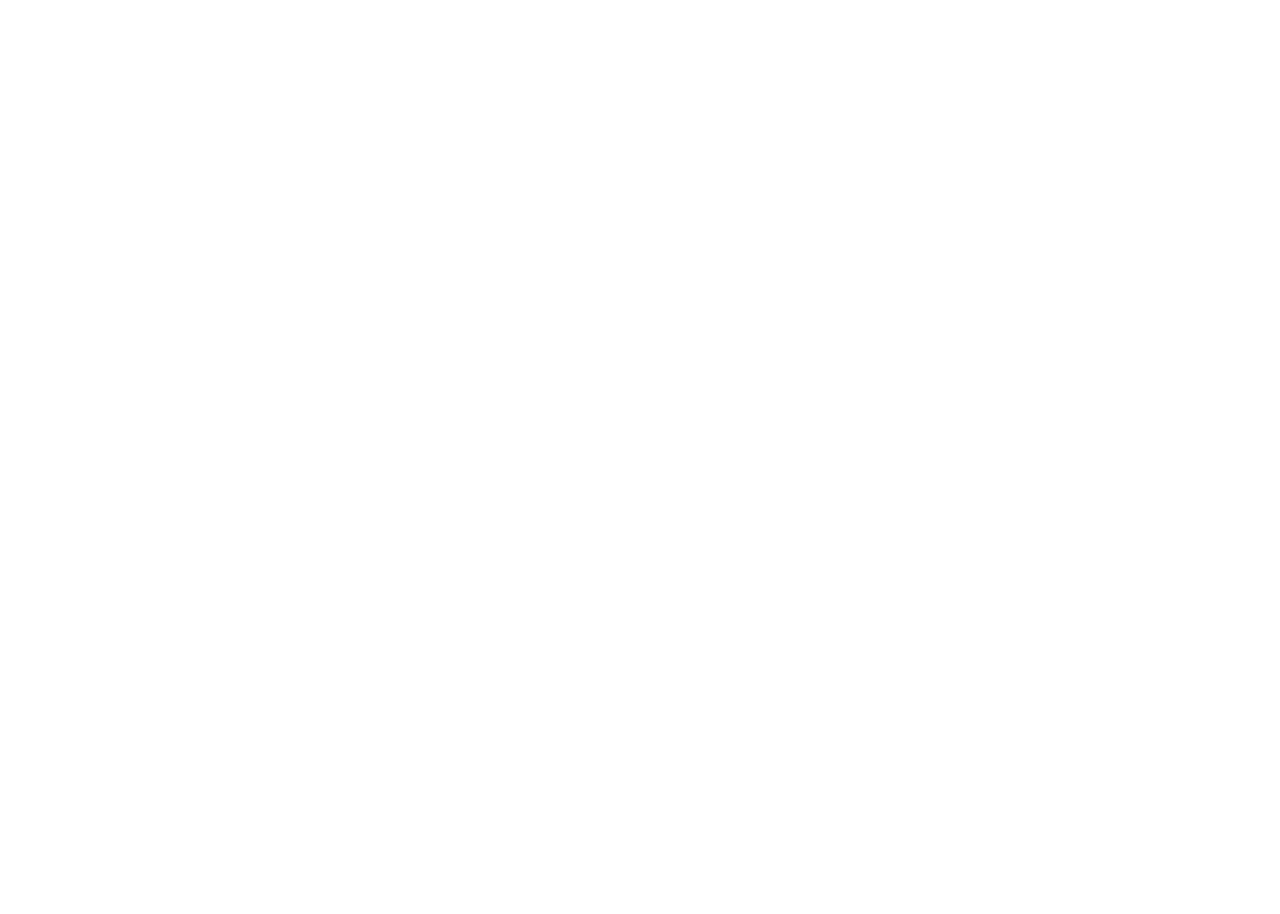
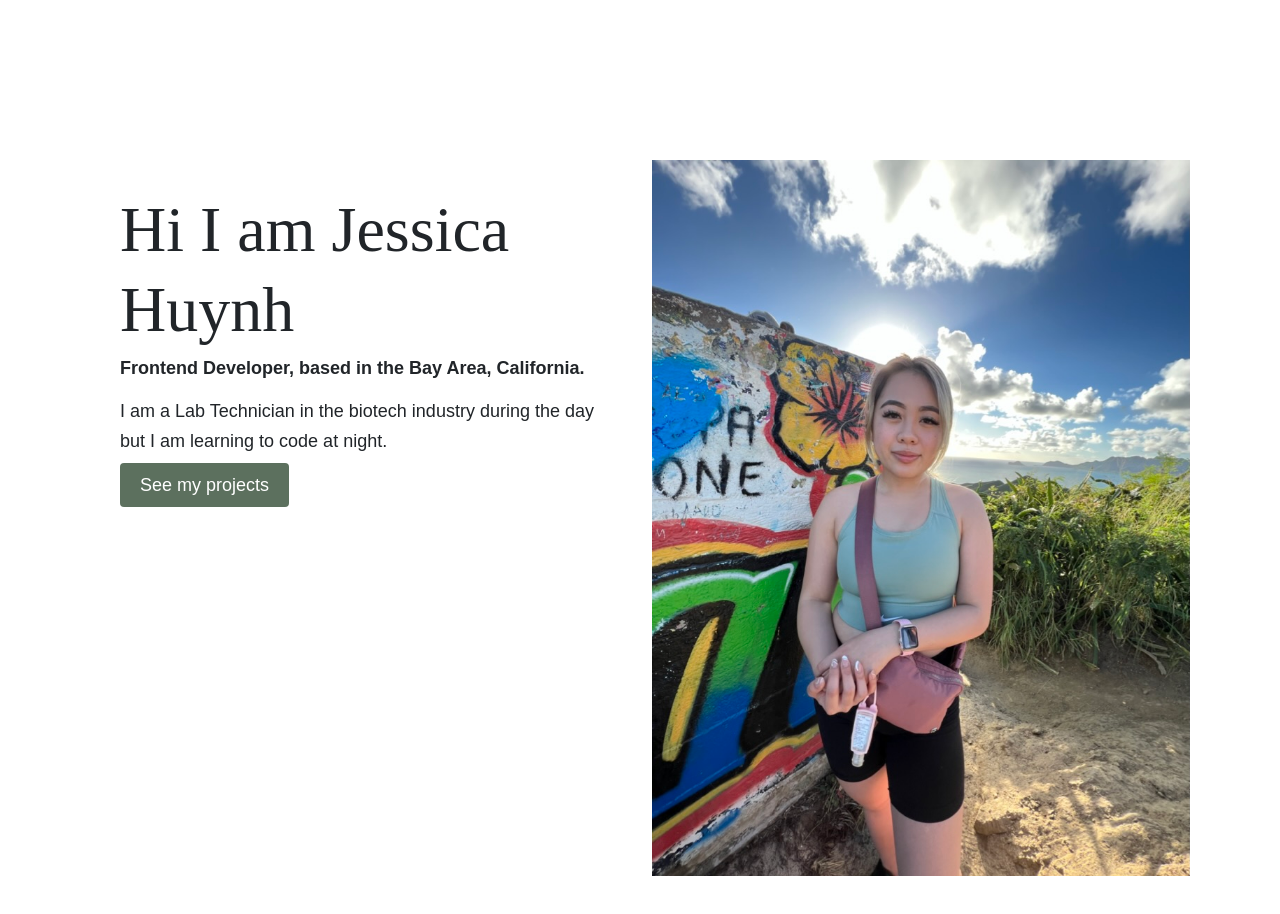
Before and after one commit to jesshuynh/Portfolio-Project, a plain HTML site: page about.html in a window 1280 px wide. Before the commit the page ends 800 px from the top, so only its background shows below. Drawn offline with nearby package versions, Linux system fonts and the light colour scheme.

Commit message:
Added About page

```diff
--- a/about.html
+++ b/about.html
@@ -22,5 +22,27 @@
       crossorigin="anonymous"
     ></script>
   </head>
-  <body></body>
+  <body>
+    <div class="about-me container">
+      <div class="row">
+        <div class="col-md-6">
+          <div class="about-content">
+    <h1>
+      Hi I am Jessica Huynh
+    </h1>
+    <h2 class="mb-3">
+      Frontend Developer, based in the Bay Area, California.
+    </h2>
+    <p>
+      I am a Lab Technician in the biotech industry during the day but I am learning to code at night.
+    </p>
+    <a href="" class="btn-link"> See my projects</a>
+  </div>
+</div>
+  <div class="col-lg-6">
+    <img src="images/jess.jpeg"class="img-fluid"/>
+  </div>
+  </div>
+  </div>
+  </body>
 </html>
--- a/style/portfolio.css
+++ b/style/portfolio.css
@@ -76,7 +76,7 @@ p {
   }
   h1 {
     font-size: 44px;
-    line-height: 2;
+    line-height: 60px;
   }
   h2 {
     font-size: 44px;
@@ -93,4 +93,28 @@ p {
   .hero {
     padding: 80px 20px;
   }
+  .about-me{
+    text-align:center;
+    padding:0;
+  }
 }
+
+.about-me h1{
+  font-size:64px;
+  line-height:80px;
+}
+.about-me h2{
+  font-size:18px;
+  font-family:var(--default-font-family);
+}
+.about-me p{
+  font-size:18px;
+}
+.about-me{
+  padding: 160px 20px;
+}
+
+.about-content{
+  padding:30px;
+
+}
```
Also changed, not shown: images/jess.jpeg (added).
